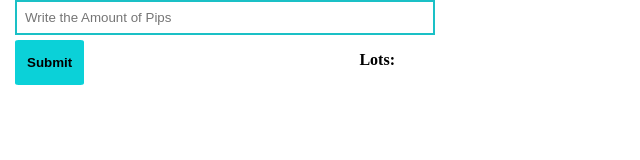
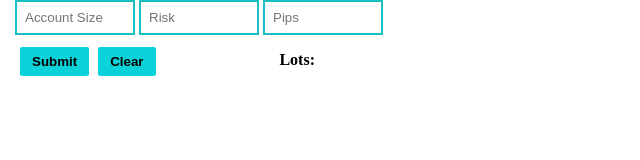
Before and after one commit to Deathsynite/EurUsd-pip-Calculator, a plain HTML site: page index.html in a window 1280 px wide. Shown: the whole page, without its empty margins (0-640 px from the left). Drawn offline with Linux system fonts and the light colour scheme.

Commit message:
added some js code along with edit to html

```diff
--- a/index.html
+++ b/index.html
@@ -8,10 +8,16 @@
     <title>Lot Calculator</title>
 </head>
 <body>
-    <input id="input-el" type="number" placeholder="Write the Amount of Pips">
+    <input id="account-el" class="input-el" type="number" placeholder="Account Size">
+    <input id="risk-el" class="input-el" type="number" placeholder="Risk">
+    <input id="pips-el" class="input-el" type="number" placeholder="Pips">
     <div id="meh">
-        <button id="button-el" >Submit</button>
+        <div>
+        <button onclick="save()" class="button-el" >Submit</button>
+        <button onclick="clear()" class="button-el">Clear</button>
+        </div>
         <p id="lots">Lots:</p>
     </div>
+    <script src="main.js"></script>
 </body>
 </html>
--- a/main.js
+++ b/main.js
@@ -0,0 +1,9 @@
+const accountEl = document.getElementById("account-el")
+const riskEl = document.getElementById("risk-el")
+const pipsEl = document.getElementById("pips-el")
+function save() {
+    saved1 = accountEl.value
+    saved2 = riskEl.value
+    localStorage.setItem("myInputValue", saved1);
+    localStorage.setItem("myInputValue2", saved2);
+}
--- a/styles.css
+++ b/styles.css
@@ -3,8 +3,8 @@ body {
     padding-left: 15px;
     width: 400px;
 }
-#input-el {
-    width: 100%;
+.input-el {
+    width: 25%;
     padding: 8px;
     border: 2px solid #1ac0c6;
 
@@ -14,19 +14,20 @@ body {
     justify-content: space-between;
 }
 #lots {
-    margin-right: 20px;
+    margin-right: 100px;
     font-weight: Bold;
 }
-#button-el {
+.button-el {
     padding: 5px 10px;
     background-color: #0bd1d8;
-    margin-top: 5px;
+    margin-top: 12px;
+    margin-left: 5px;
     color: black;
     font-weight: bold;
     border: 2px solid #0bd1d8;
     border-radius: 5%;
 
 }
-#button-el:hover {
+.button-el:hover {
     background-color: #1ac0c6;
 }
```
